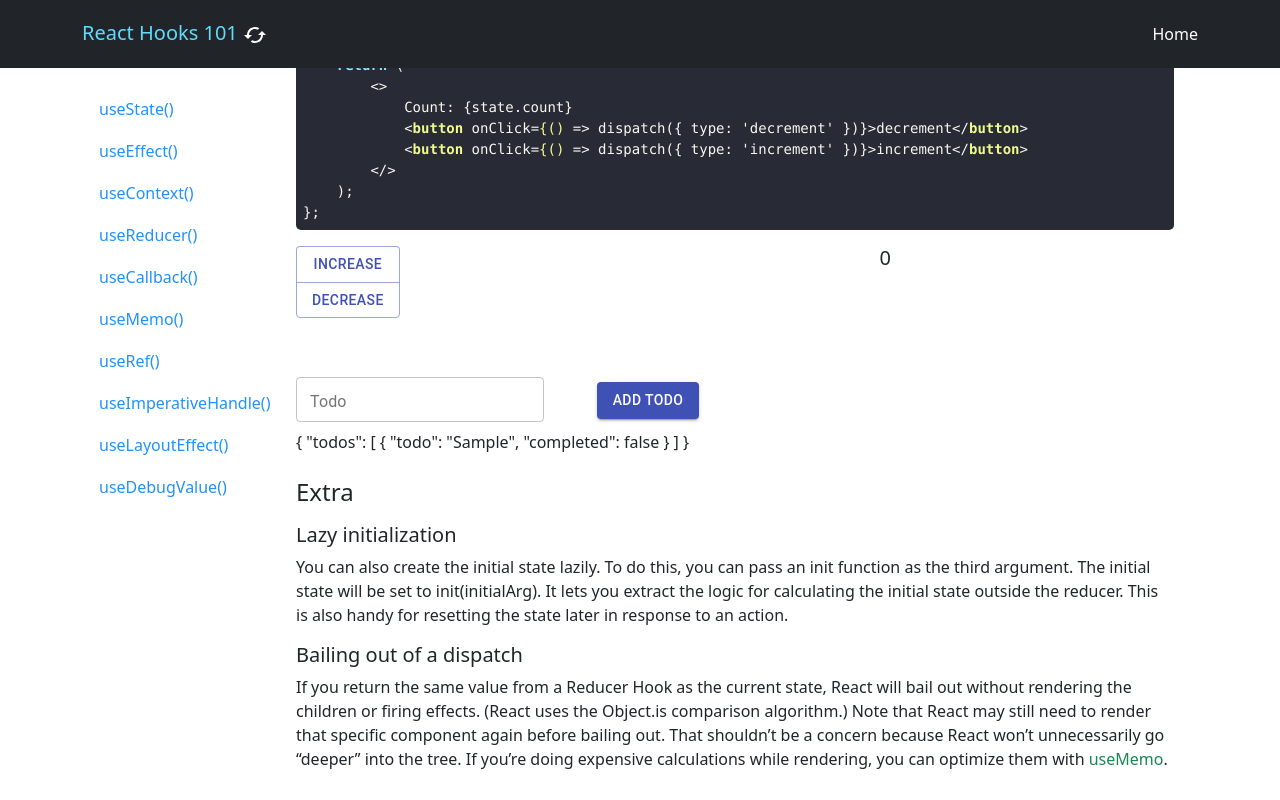
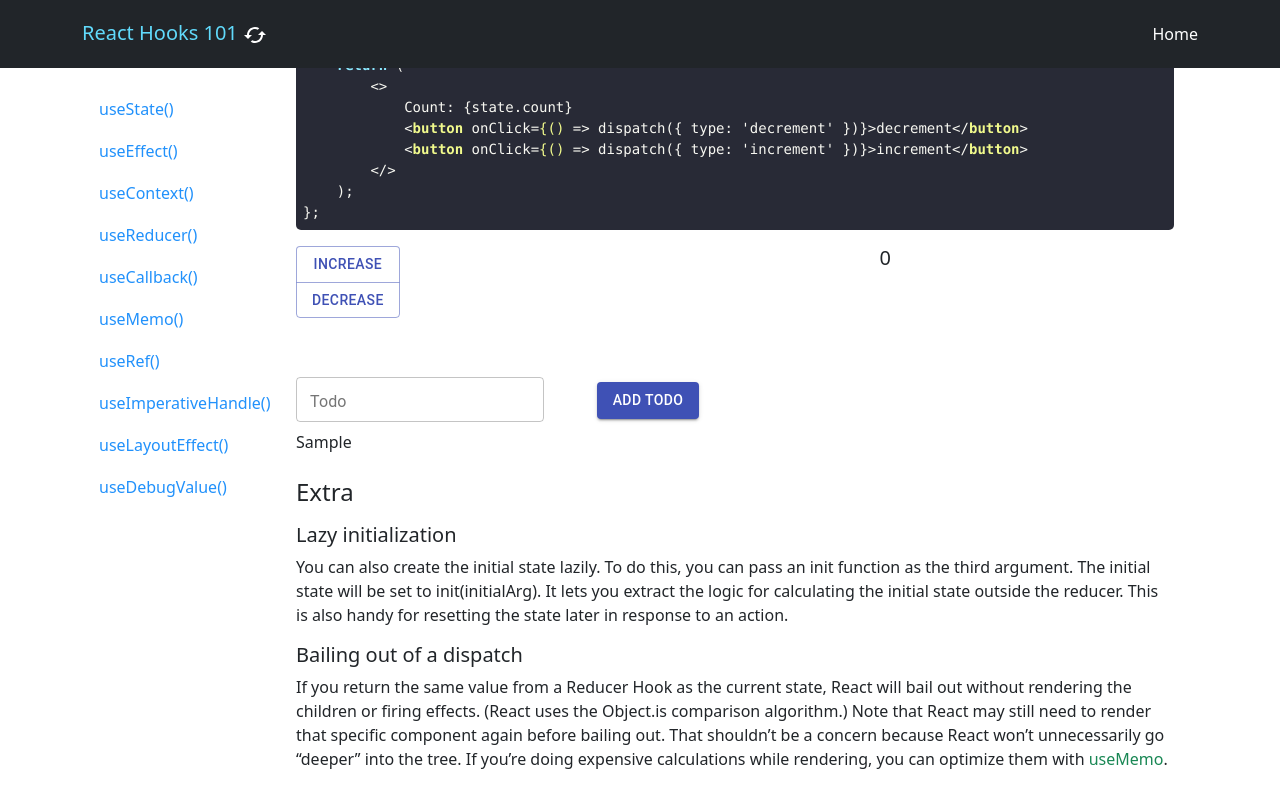
Before and after one commit to axtck/rhooks101, a React (Create React App) app: page /hooks/useReducer in a window 1280 px wide. Both pictures are taken after typing "Sample" into the empty fields and a click on the button "ADD TODO". Shown: the part 1092-1892 px from the top of the page. Built offline with nearby package versions, Linux system fonts and the light colour scheme.

Commit message:
Add todo card

```diff
--- /dev/null
+++ b/src/components/Cards/TodoCard.tsx
@@ -0,0 +1,16 @@
+import React, { FunctionComponent } from "react";
+
+interface TodoCardProps {
+    todo: ITodoItem;
+};
+
+const TodoCard: FunctionComponent<TodoCardProps> = ({ todo }) => {
+
+    return (
+        <div>
+            {todo.todo}
+        </div>
+    );
+};
+
+export default TodoCard;
--- a/src/pages/AdditionalHooks/UseReducerPage.tsx
+++ b/src/pages/AdditionalHooks/UseReducerPage.tsx
@@ -4,6 +4,7 @@ import { useHistory } from "react-router-dom";
 import SyntaxHighlighter from "react-syntax-highlighter/dist/esm/default-highlight";
 import { dracula } from 'react-syntax-highlighter/dist/esm/styles/hljs';
 import ButtonGroupStacked from "../../components/Buttons/ButtonGroupStacked";
+import TodoCard from "../../components/Cards/TodoCard";
 import TextInputForm from "../../components/Forms/TextInputForm";
 import { Constants } from "../../constants";
 
@@ -76,8 +77,6 @@ interface ITodosAction {
     type: ETodosActionType;
     payload: string;
 }
-
-
 
 const removeTodoAction: ITodosAction = {
     type: ETodosActionType.Remove,
@@ -159,6 +158,12 @@ const UseReducerPage: FunctionComponent<UseReducerPageProps> = () => {
         },
     ];
 
+    const todoDisplay = todos.todos.map((t, i) => {
+        return (
+            <TodoCard todo={t} key={i} />
+        );
+    });
+
     return (
         <React.Fragment>
             <h3>useReducer()</h3>
@@ -237,7 +242,7 @@ const Counter = () => {
                     <p>{todoText}</p>
                 </div>
             </div>
-            <div><p>{JSON.stringify(todos, null, 2)}</p></div>
+            {todoDisplay}
             <h4 className="mt-4">Extra</h4>
             <h5 className="mt-3">Lazy initialization</h5>
             <p>
```
